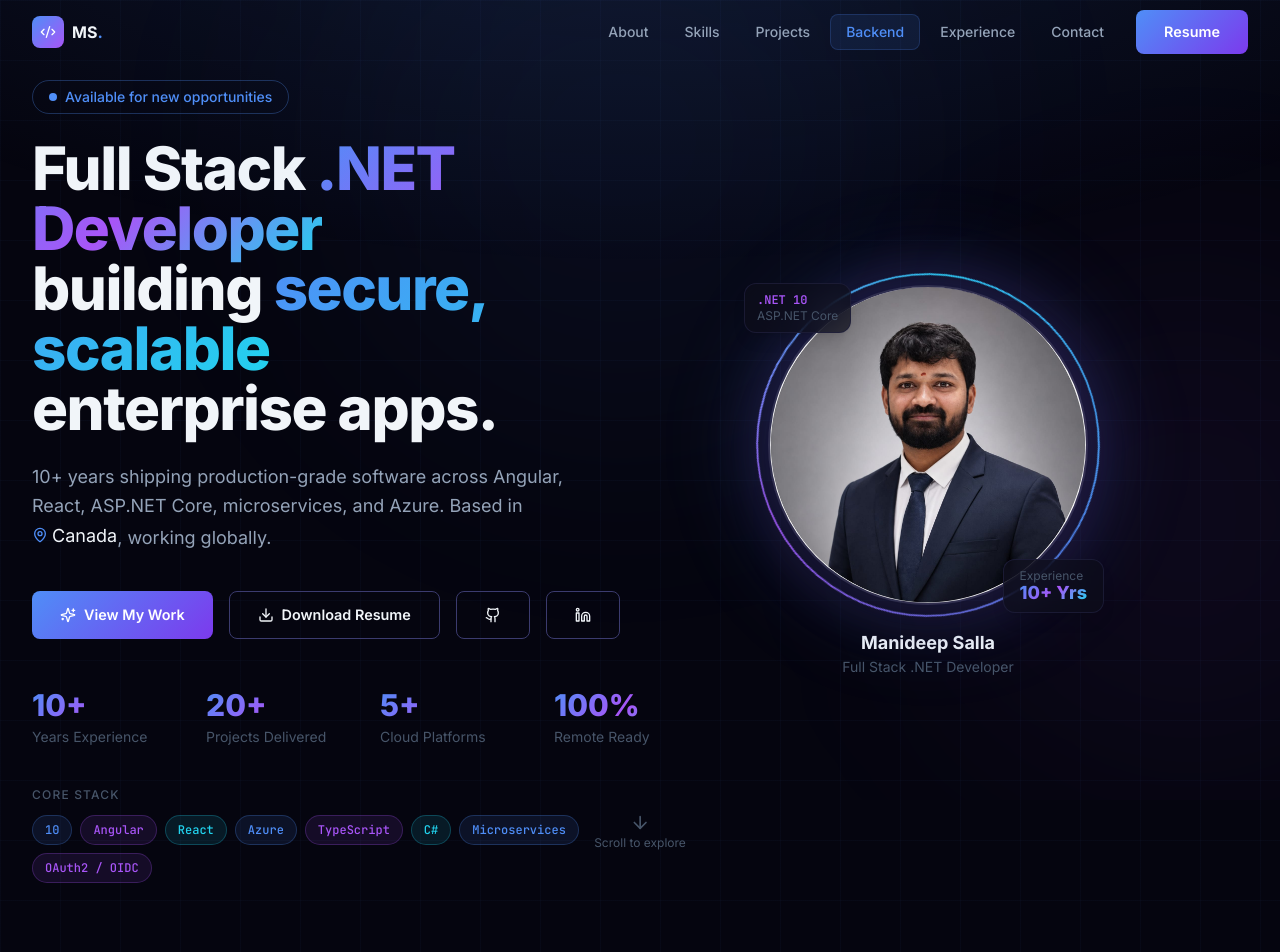
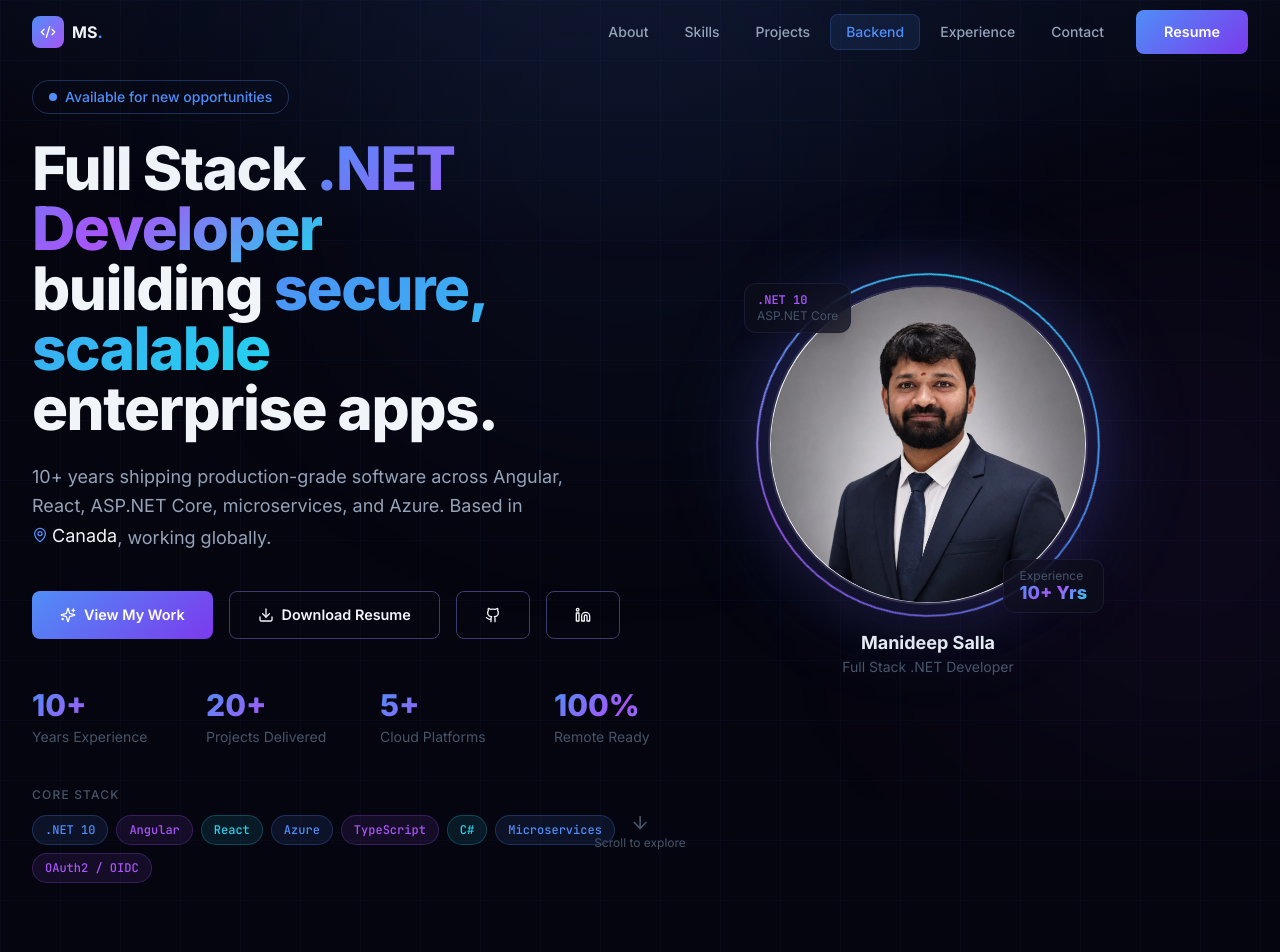
Before and after one commit to Manideep1412/manideep-portfolio, a Next.js app: page / in a window 1280 px wide. Shown: the top 952 px of the page. Built offline with nearby package versions, Linux system fonts and the light colour scheme.

Commit message:
Fix: .NET 10 badge was showing as '10' in hero core stack

```diff
--- a/components/Hero.tsx
+++ b/components/Hero.tsx
@@ -5,7 +5,7 @@ import { ArrowDown, Download, Github, Linkedin, MapPin, Sparkles } from "lucide-
 import Image from "next/image";
 
 const techBadges = [
-  { label: "10", color: "blue" },
+  { label: ".NET 10", color: "blue" },
   { label: "Angular", color: "purple" },
   { label: "React", color: "cyan" },
   { label: "Azure", color: "blue" },
```
